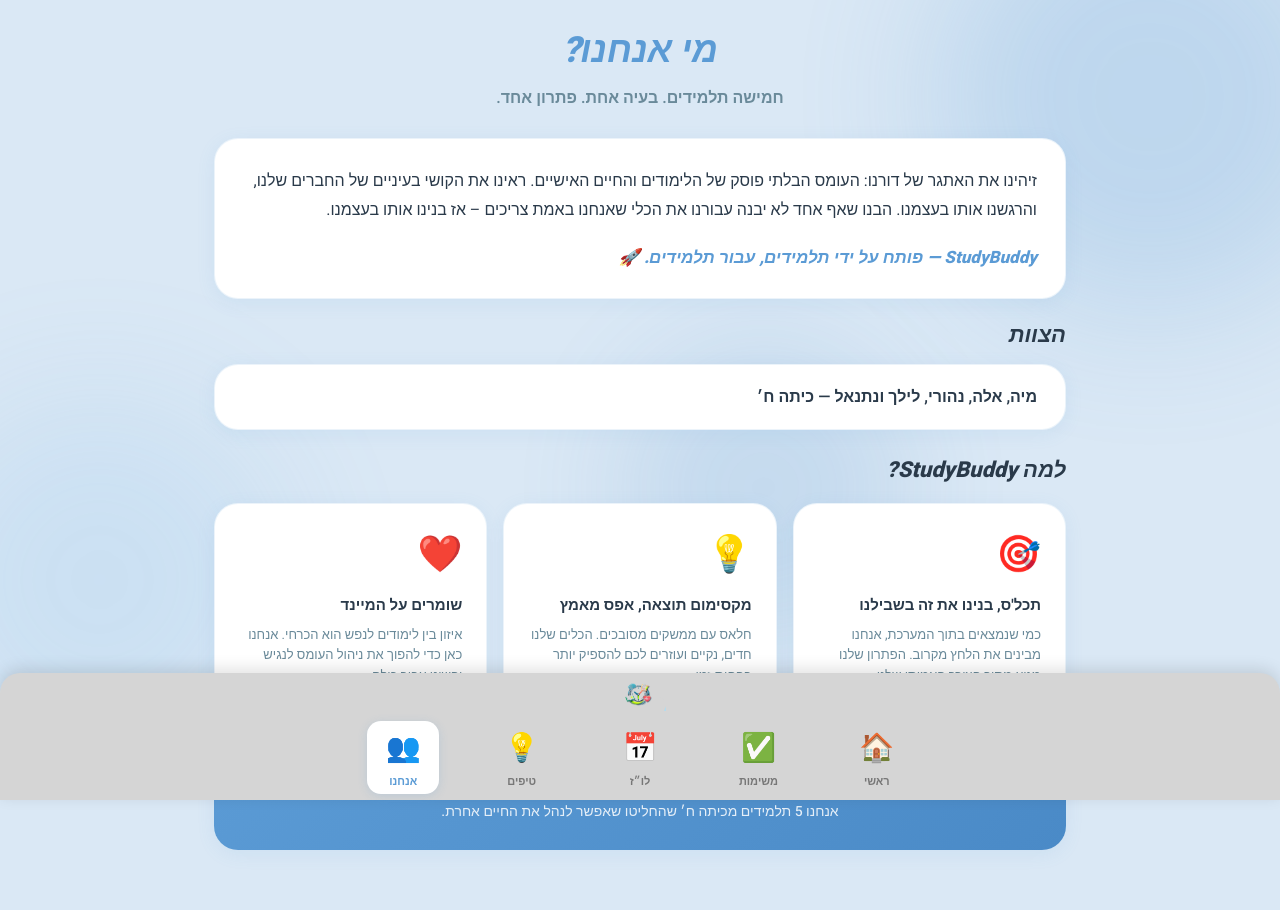
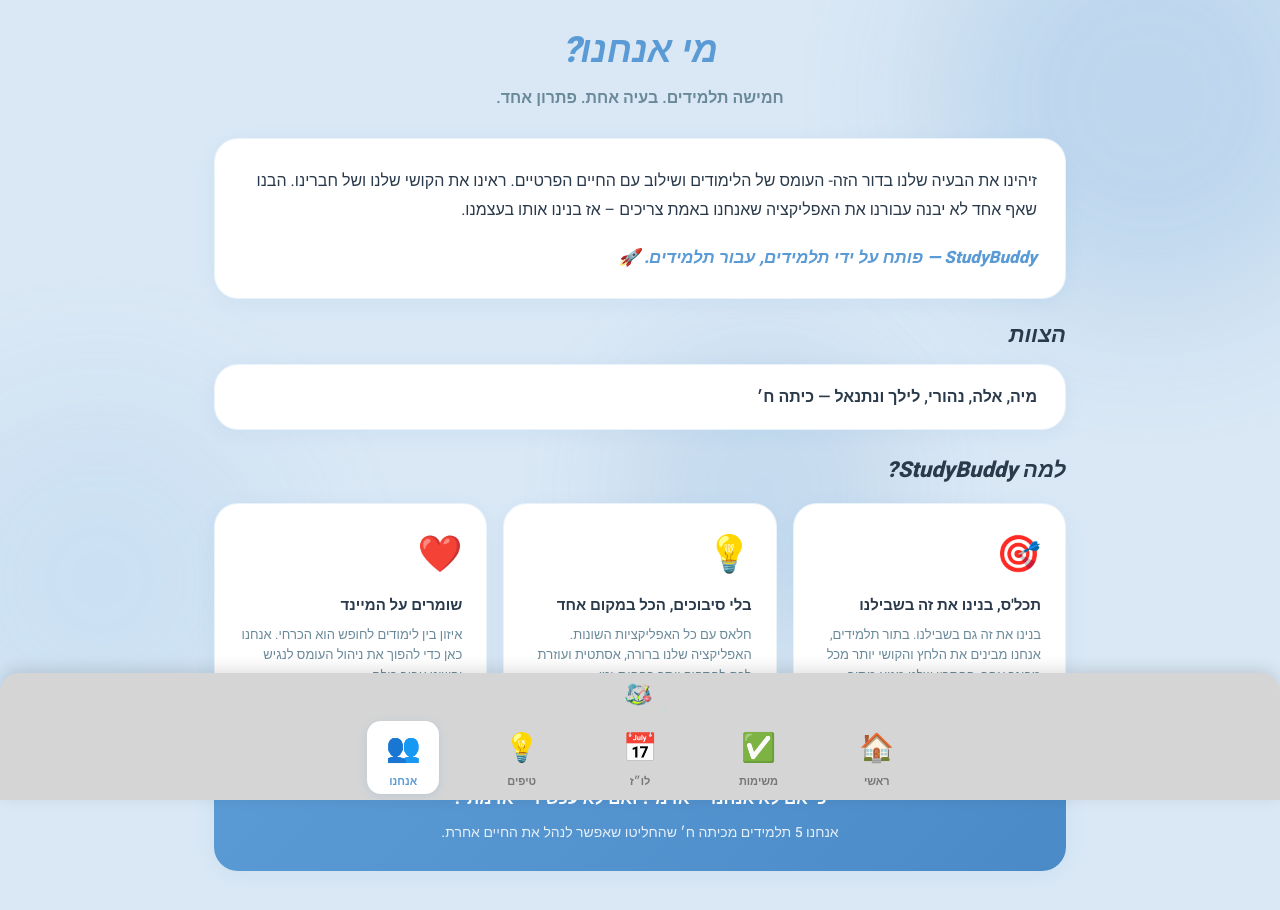
Before and after one commit to daniellag-ops/studybuddy, a React (Vite) app: page /about in a window 1280 px wide. Shown: the top 910 px of the page. Built offline with nearby package versions, Linux system fonts and the light colour scheme.

Commit message:
Update about page text

```diff
--- a/package.json
+++ b/package.json
@@ -12,7 +12,8 @@
   "dependencies": {
     "react": "^19.2.5",
     "react-dom": "^19.2.5",
-    "react-router-dom": "^7.14.2"
+    "react-router-dom": "^7.14.2",
+    "sharp": "^0.34.5"
   },
   "devDependencies": {
     "@eslint/js": "^10.0.1",
--- a/src/pages/About.tsx
+++ b/src/pages/About.tsx
@@ -8,9 +8,9 @@
 }
 
 const WHY = [
-  { emoji: '🎯', title: 'תכל\'ס, בנינו את זה בשבילנו', body: 'כמי שנמצאים בתוך המערכת, אנחנו מבינים את הלחץ מקרוב. הפתרון שלנו מגיע מתוך הצורך האמיתי שלנו.' },
-  { emoji: '💡', title: 'מקסימום תוצאה, אפס מאמץ', body: 'חלאס עם ממשקים מסובכים. הכלים שלנו חדים, נקיים ועוזרים לכם להספיק יותר בפחות זמן.' },
-  { emoji: '❤️', title: 'שומרים על המיינד', body: 'איזון בין לימודים לנפש הוא הכרחי. אנחנו כאן כדי להפוך את ניהול העומס לנגיש ופשוט עבור כולם.' },
+  { emoji: '🎯', title: 'תכל\'ס, בנינו את זה בשבילנו', body: 'בנינו את זה גם בשבילנו. בתור תלמידים, אנחנו מבינים את הלחץ והקושי יותר מכל מבוגר אחר. הפתרון שלנו מגיע מתוך הרצון שלנו.' },
+  { emoji: '💡', title: 'בלי סיבוכים, הכל במקום אחד', body: 'חלאס עם כל האפליקציות השונות. האפליקציה שלנו ברורה, אסתטית ועוזרת לכם להספיק יותר בפחות זמן.' },
+  { emoji: '❤️', title: 'שומרים על המיינד', body: 'איזון בין לימודים לחופש הוא הכרחי. אנחנו כאן כדי להפוך את ניהול העומס לנגיש ופשוט עבור כולם.' },
 ]
 
 export default function About() {
@@ -32,7 +32,7 @@
       {/* Story card */}
       <div style={{ ...card, padding: '28px', marginBottom: '20px' }}>
         <p style={{ fontSize: '16px', lineHeight: 1.8, color: '#2a3a4a', marginBottom: '20px' }}>
-          זיהינו את האתגר של דורנו: העומס הבלתי פוסק של הלימודים והחיים האישיים. ראינו את הקושי בעיניים של החברים שלנו, והרגשנו אותו בעצמנו. הבנו שאף אחד לא יבנה עבורנו את הכלי שאנחנו באמת צריכים – אז בנינו אותו בעצמנו.
+          זיהינו את הבעיה שלנו בדור הזה- העומס של הלימודים ושילוב עם החיים הפרטיים. ראינו את הקושי שלנו ושל חברינו. הבנו שאף אחד לא יבנה עבורנו את האפליקציה שאנחנו באמת צריכים – אז בנינו אותו בעצמנו.
         </p>
         <p style={{ fontSize: '17px', fontWeight: 800, color: '#5b9bd5', fontStyle: 'italic' }}>
           StudyBuddy — פותח על ידי תלמידים, עבור תלמידים. 🚀
```
Also changed, not shown: 1 other file (tests, documents, lock files or other folders).
